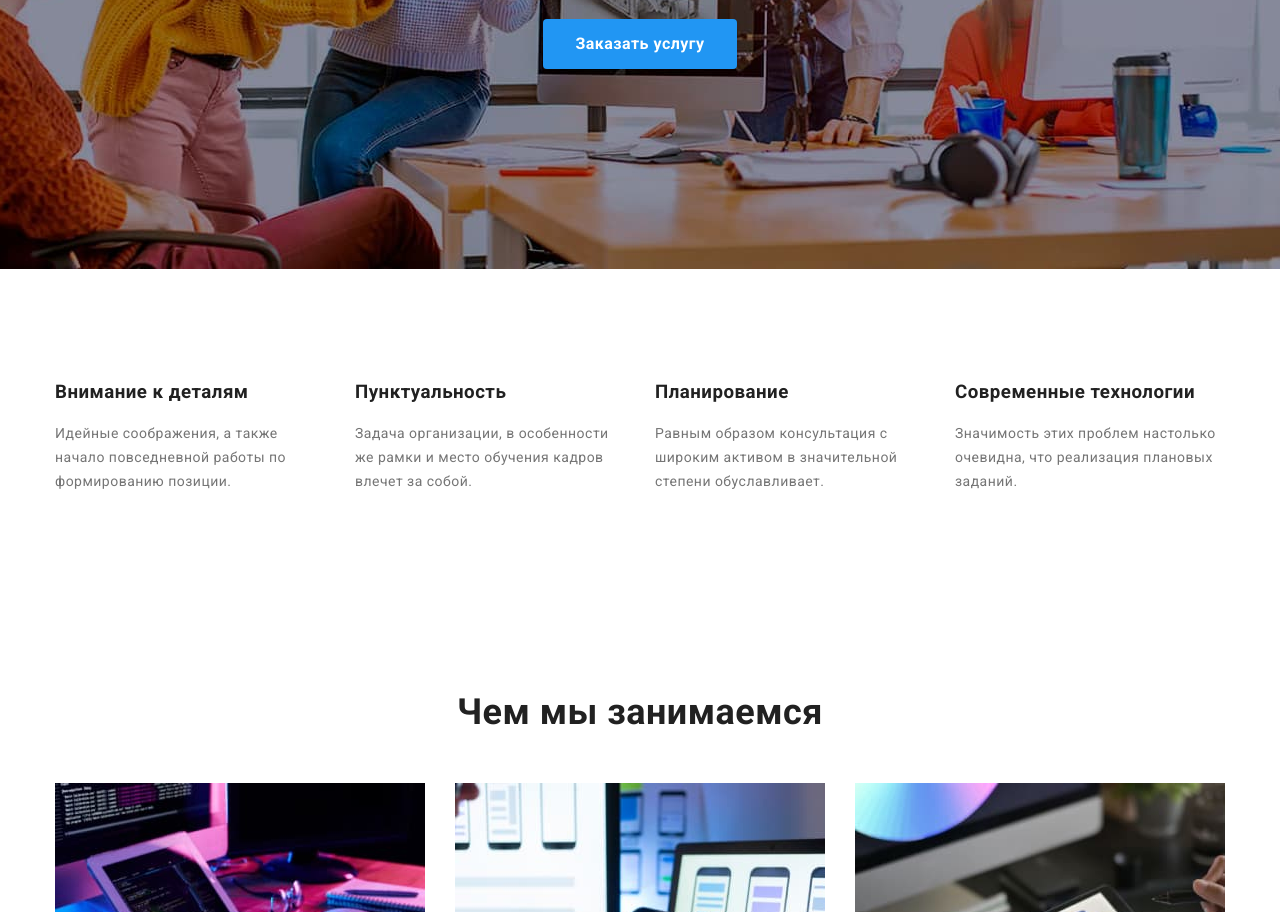
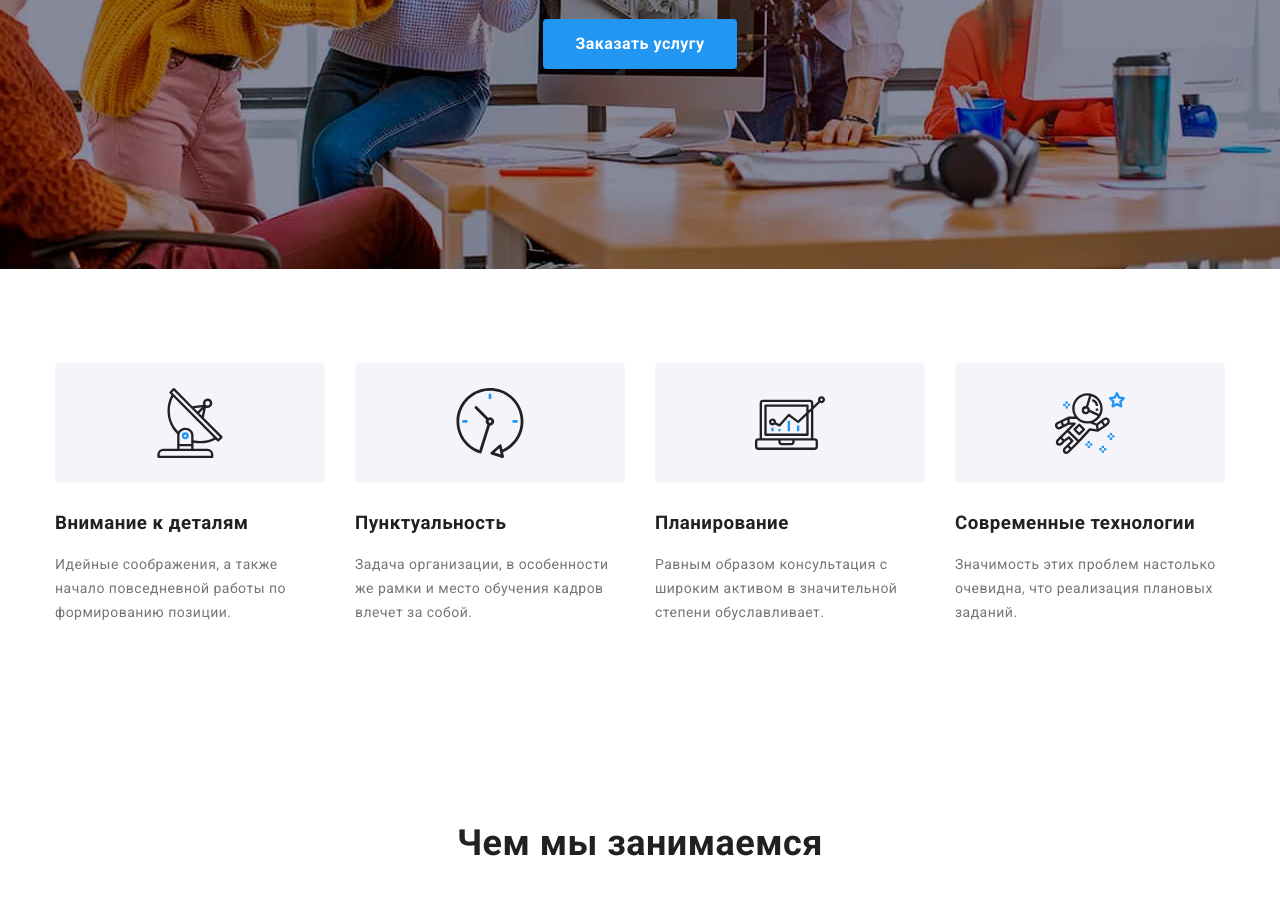
Before and after one commit to VitaliyVakula/-goit-markup-hw-04, a plain HTML site: page index.html in a window 1280 px wide. Shown: the part 411-1323 px from the top of the page. Drawn offline with nearby package versions, Linux system fonts and the light colour scheme.

Commit message:
home-work-04-features

```diff
--- a/css/style.css
+++ b/css/style.css
@@ -184,6 +184,9 @@ img {
   font-size: 14px;
   line-height: 1.14;
   letter-spacing: 0.02em;
+
+  display: flex;
+  align-items: center;
 }
 
 .auth-nav-item {
@@ -285,6 +288,16 @@ img {
   margin-top: 0;
   margin-bottom: 10px;
   color: var(--title-text-color);
+}
+
+.features-icon {
+  align-items: center;
+  display: flex;
+  justify-content: center;
+  margin-bottom: 30px;
+  height: 120px;
+  background-color: #f5f4fa;
+  border-radius: 4px;
 }
 
 /* Work */
@@ -389,6 +402,10 @@ img {
   text-decoration: none;
 
   padding: 6px 22px;
+
+  border-radius: 4px;
+  box-shadow: 0px 3px 1px rgba(0, 0, 0, 0.1), 0px 1px 2px rgba(0, 0, 0, 0.08),
+    0px 2px 2px rgba(0, 0, 0, 0.12);
 }
 
 .filters {
--- a/index.html
+++ b/index.html
@@ -61,24 +61,44 @@
 
             <section class="section">
                 <!-- <h2> Особенности </h2> -->
-                <div class="container">
+                <div class="features container">
                     <ul class="features">
                         <li class="features-item">
+                            <div class="features-icon">
+                                <svg width="70px" height="70px">
+                                    <use href="./images/icons/symbol-defs.svg#antenna"></use>
+                                </svg>
+                            </div>
                             <h3 class="features-title">Внимание к деталям</h3>
                             <p class="features-text">Идейные соображения, а также начало повседневной работы по формированию
                                 позиции.</p>
                         </li>
                         <li class="features-item">
+                            <div class="features-icon">
+                                <svg width="70px" height="70px">
+                                    <use href="./images/icons/symbol-defs.svg#clock"></use>
+                                </svg>
+                            </div>
                             <h3 class="features-title">Пунктуальность</h3>
                             <p class="features-text">Задача организации, в особенности же рамки и место обучения кадров влечет за
                                 собой.</p>
                         </li>
                         <li class="features-item">
+                            <div class="features-icon">
+                                <svg width="70px" height="70px">
+                                    <use href="./images/icons/symbol-defs.svg#diagram"></use>
+                                </svg>
+                            </div>
                             <h3 class="features-title">Планирование</h3>
                             <p class="features-text">Равным образом консультация с широким активом в значительной степени
                                 обуславливает.</p>
                         </li>
                         <li class="features-item">
+                            <div class="features-icon">
+                                <svg width="70px" height="70px">
+                                    <use href="./images/icons/symbol-defs.svg#astronaut"></use>
+                                </svg>
+                            </div>
                             <h3 class="features-title">Современные технологии</h3>
                             <p class="features-text">Значимость этих проблем настолько очевидна, что реализация плановых заданий.
                             </p>
```
